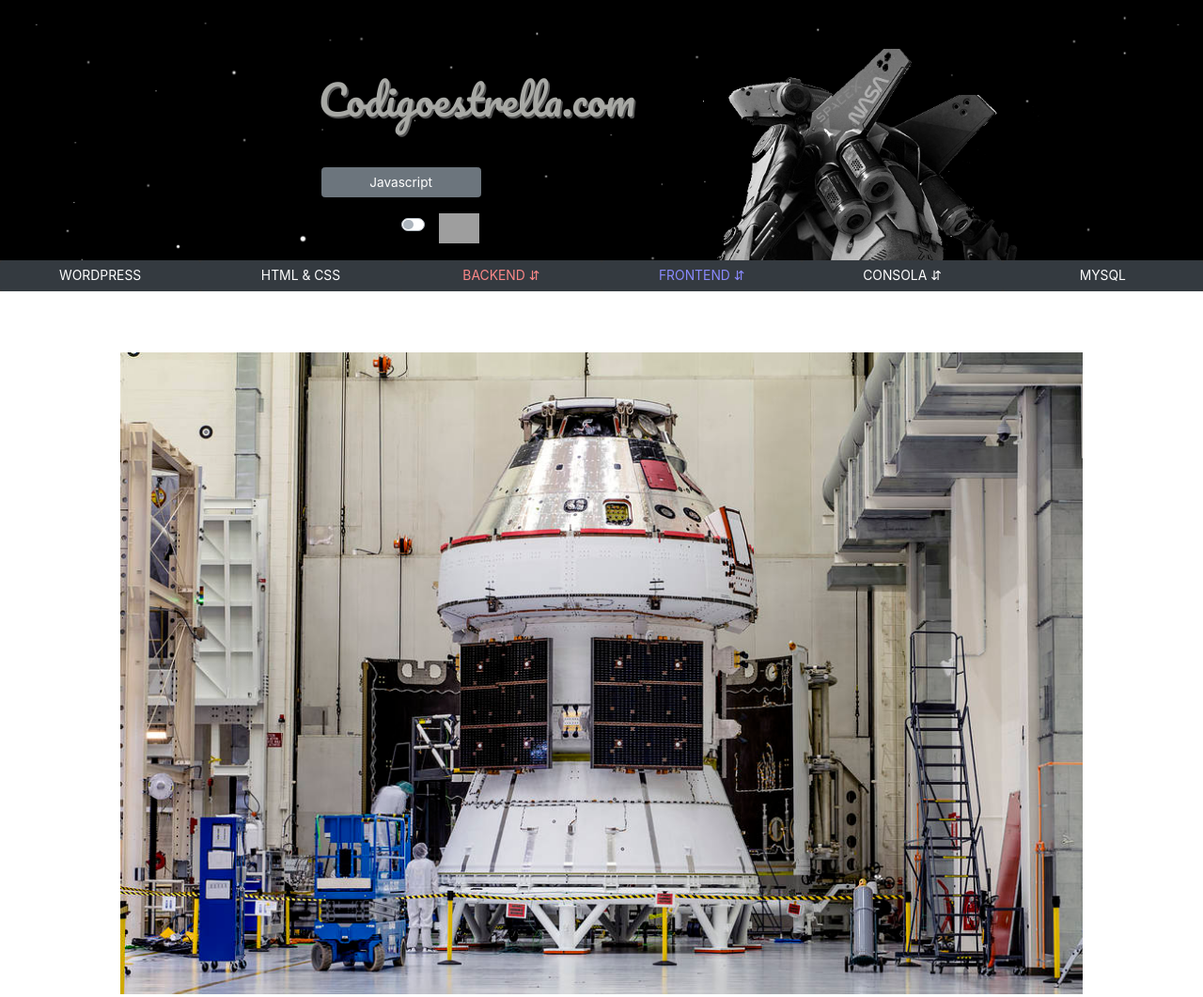
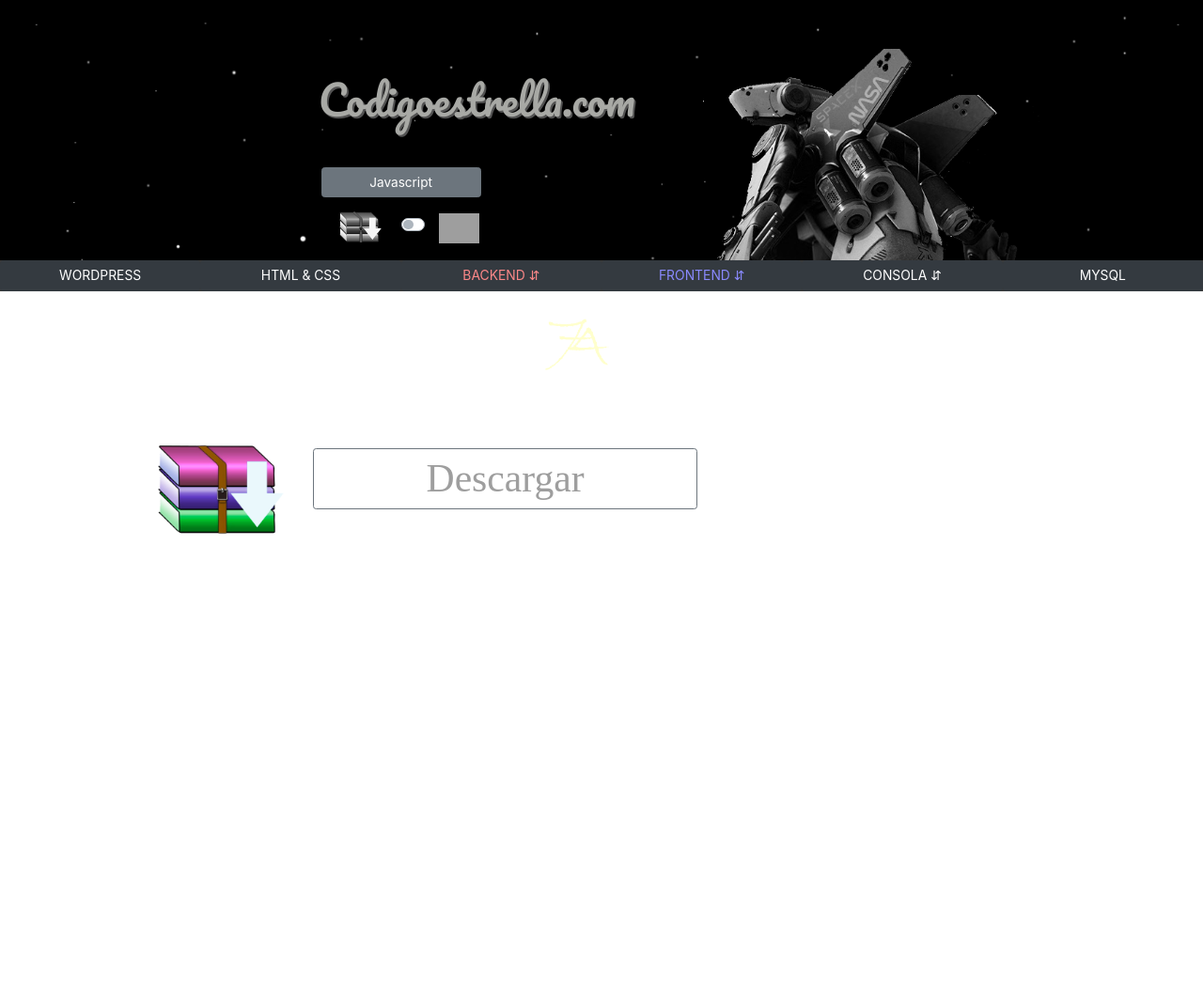
Before and after one commit to IsaacNavajas/codigoestrella.com, a React app: page / in a window 1280 px wide. Shown: the top 1061 px of the page at 94% size. Built offline with nearby package versions, Linux system fonts and the light colour scheme; grey boxes are pictures that could not be loaded; a web font is replaced by a local one.

Commit message:
agregue opcion de descarga

```diff
--- a/src/Router/Docker.js
+++ b/src/Router/Docker.js
@@ -52,7 +52,7 @@
 
           <p><strong>docker pull redis:</strong> lo que va hacer docker pull es traerno una imagen que no tenemos. Por defecto nos va a instalar la ultima version pero podemos instalar una imagen con la version que elijamos de hub.docker; docker pull ubuntu:18.04</p>
           <p><strong>docker image ls:</strong> nos va a mostrar las imagenes que tenemos en nuestra computadora y las que podemos instalar, si necesitamoss alguna otra lo haremos con docker pull eligiendo la imagen existente del repositorio <a href="https://hub.docker.com/search?type=image" target="https://hub.docker.com/search?type=image" className="Link">Hub.docker</a></p>
-          <p><strong>Crear una imagen: </strong> touch docker-file para crear el archivo;
+          <p><strong>Crear una imagen: </strong> touch Dockerfile para crear el archivo;
           <br/>
           <img src={image} className="imagehtml col-12"></img> <br/>
           <ul>
--- a/src/Router/Inicio.js
+++ b/src/Router/Inicio.js
@@ -1,44 +1,32 @@
 import React from 'react';
+import Image from '../source/archivocomprimido.png';
+import Archivos from '../source/archivos.zip';
 
-import '../styles.css';
+class Inicio extends React.Component{
+
+  render(){
+
+    return (
+      <React.Fragment>
+        <div className="container">
+
+        <div className="col-12 imagestart">
+          <form>
+
+            <img src={Image} className="col-3"></img>
 
 
-import image from "../source/NASA.jpg";
-import Loading from "./load/Loading";
+            <br/>
+            <div className="row">
+            <br/>
+              <a href={Archivos} download className="col-8"><input type="button" value="Descargar" className="col-12 btn btn-secondary bigtitle"/></a>
+            </div>
 
 
+          </form>
 
-class Inicio extends React.Component{
-  state = {
-    image:null
-  }
-
-  componentDidMount(){
-    this.time= setTimeout(() => { { this.setState({image: image})} }, 1000);
-  }
-
-  componentWillUnmount(){
-    clearTimeout(this.time)
-  }
-
-  render(){
-    return (
-      <React.Fragment>
-
-        <React.Fragment>
-
-          <center>
-
-            {!this.state.image && (<Loading/>)}
-            {this.state.image && (<img src={this.state.image} className="imagestart"></img>)}
-
-
-
-          </center>
-
-        </React.Fragment>
-
-
+        </div>
+        </div>
       </React.Fragment>
     );
 
--- a/src/Router/htmlyCss.js
+++ b/src/Router/htmlyCss.js
@@ -111,7 +111,7 @@
                     <p><strong>a:</strong> etiqueta para crear links.</p>
                     <p><strong>a href="mailto:ejemplo@gmail.com":</strong> El atributo mailto: lo utilizamos cuando queremos desglosar automáticamente por un modal el email.</p>
                     <p><strong>a target="/otro":</strong> El atributo target lo utilizamos cuando queremos abrir una pestaña nueva con la dirección que le enviemos.</p>
-
+                    <p><strong>a href="hola.jpg" download="filename":</strong> Descarga el archivo con el nombre filename.jpg..</p>
 
 
                     <br/>
--- a/src/Routers.js
+++ b/src/Routers.js
@@ -21,6 +21,10 @@
 import BuildEnglish from './Router/English/buildEnglish';
 import ApiLumen from './Router/ApiLumen';
 import Docker from './Router/Docker';
+
+import Image from './source/archivocomprimido.png';
+import Archivos from './source/archivos.zip';
+
 
 
 class Router extends React.Component {
@@ -76,6 +80,7 @@
                     <div className="col-12 ">
                       <div className="col-7">
                         <div className=" toggle custom-control custom-switch  ">
+                          <a href={Archivos} download><img src={Image} className="ImageDescarga"/></a>
                           <input onClick={() => this.handleClick()} type="checkbox" class=" checkboxtoggle custom-control-input " id="customSwitches"></input>
                           <label class="custom-control-label " for="customSwitches"> <img className=" America" src="https://i.postimg.cc/s2Xz8CmJ/40ab7a26c90ee682a23e2dd55f978a65.jpg"></img></label>
                         </div>
--- a/src/styles.css
+++ b/src/styles.css
@@ -135,20 +135,16 @@
 }
 
 .Navbar{
-
   position:relative;
   height:80px;
   background-color: #ffffff;
   font-size: 50px;
   display: flex;
-
-
 }
 
 .titulo{
 position:absolute;
 font-size: 40px;
-
 }
 
 .imag{
@@ -156,10 +152,19 @@
   height:300px;
   background-image: url(source/fondo.png);
   font-size: 50px;
-
-
 }
 
+.ImageDescarga{
+  width: 80px;
+  margin-right:50px;
+  margin-top:-10px;
+  filter: grayscale(100%);
+  transition:all 2s;
+}
+.ImageDescarga:hover{
+  filter: inherit;
+  transition:all 1.5s;
+}
 
 .toggle{
   float:right;
@@ -167,9 +172,7 @@
   z-index:10;
   display: block;
   padding-right:267.5px;
-
   margin-top:-165px;
-
 }
 .America{
   width: 50px;
@@ -182,7 +185,6 @@
   width: 200px;
   float:right;
   transition: all 5000ms;
-
 }
 .button:hover{
   background-color: transparent;
@@ -366,6 +368,7 @@
   margin:auto;
   width: 80%;
   margin-bottom: 90vh;
+  margin-top: 90px;;
 }
 
 .imagewaterdrop{
@@ -373,9 +376,9 @@
   display:block;
   width: 80px;
   z-index:-150;
-  margin-top: 409px;
-  margin-left:10%;
-  opacity:0.4;
+  margin-top: 360px;
+  margin-left:45%;
+  opacity:0.2;
 
 }
 
```
Also changed, not shown: src/source/archivocomprimido.png (added), 1 other file.
